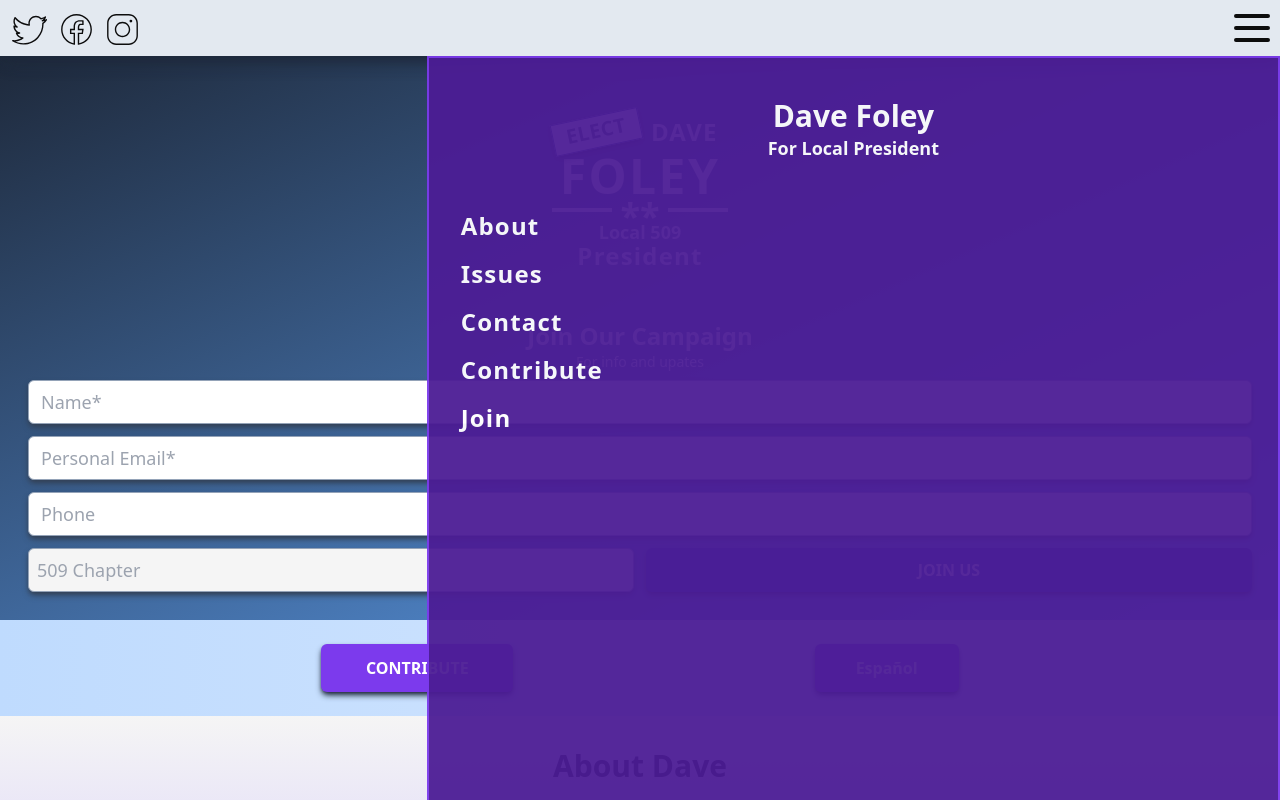
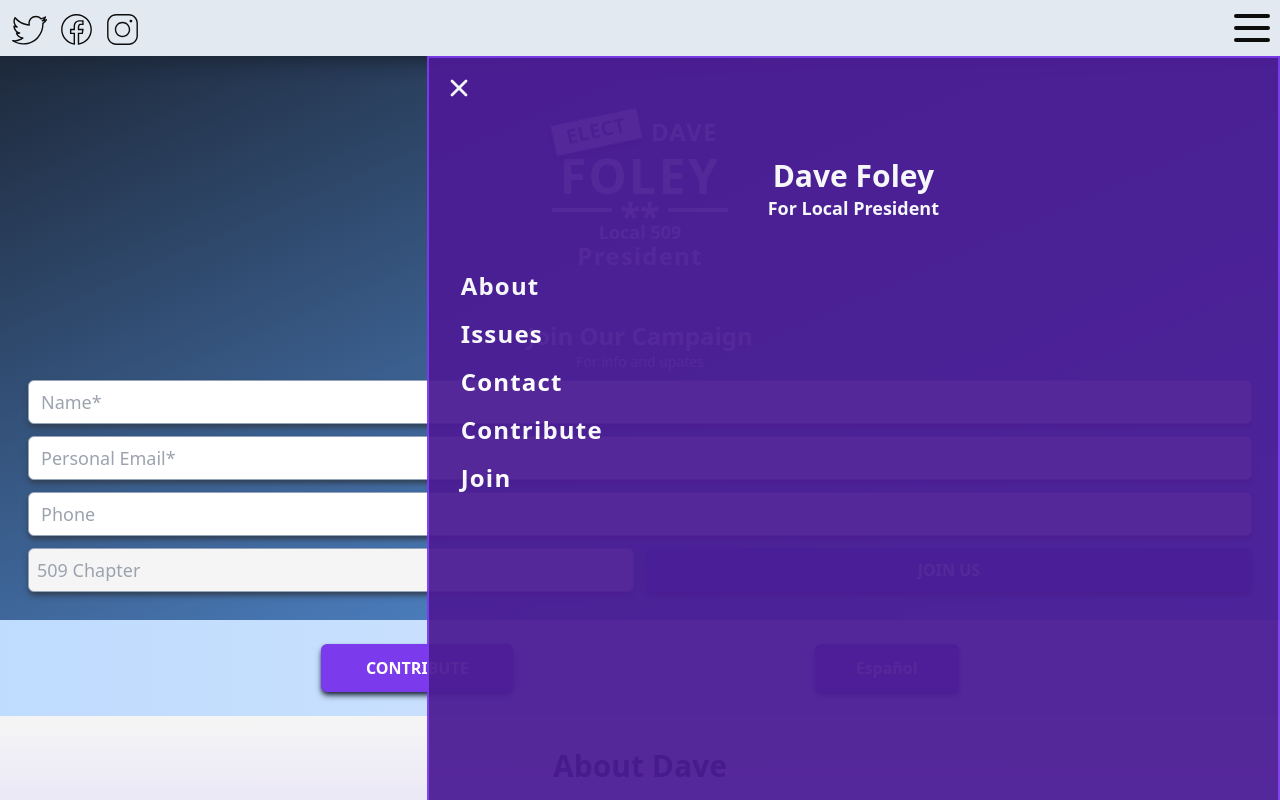
Before and after one commit to rstott87/Foley_Campaign, a React (Vite) app: page / in a window 1280 px wide. Both pictures are taken after a click on the element 1252 px from the left and 28 px from the top of the page. Shown: the top 800 px of the page. Built offline with nearby package versions, Linux system fonts and the light colour scheme.

Commit message:
white x in corner of openNavMenu, now closes menu

```diff
--- a/src/App.jsx
+++ b/src/App.jsx
@@ -1,45 +1,51 @@
-import { useState } from 'react'
-import logo from './logo.svg'
-import './App.css'
-import NavBar from './components/NavBar'
-import MainSection from './components/MainSetion'
-import MiddleSection from './components/MiddleSection'
-import BottomSection from './components/BottomSection'
-import Button from './components/UI/Button'
-import NavMenu from './components/NavMenu'
-import PreviousMap from 'postcss/lib/previous-map'
+import { useState } from "react";
+import logo from "./logo.svg";
+import "./App.css";
+import NavBar from "./components/NavBar";
+import MainSection from "./components/MainSetion";
+import MiddleSection from "./components/MiddleSection";
+import BottomSection from "./components/BottomSection";
+import Button from "./components/UI/Button";
+import NavMenu from "./components/NavMenu";
+import PreviousMap from "postcss/lib/previous-map";
 
 function App() {
-  const [count, setCount] = useState(0)
+  const [count, setCount] = useState(0);
   const [language, setLanguage] = useState("English");
   const [menuOpen, setMenuOpen] = useState(false);
 
   const menuClickHandler = () => {
     if (menuOpen) {
-      setMenuOpen(false)
-    }
-    else {
+      setMenuOpen(false);
+    } else {
       setMenuOpen(true);
     }
-  }
+  };
 
   const clickHandler = () => {
     if (language === "English") {
-      setTimeout(function(){setLanguage("Spanish")},400)
+      setTimeout(function () {
+        setLanguage("Spanish");
+      }, 400);
+    } else {
+      setTimeout(function () {
+        setLanguage("English");
+      }, 400);
     }
-    else {
-      setTimeout(function(){setLanguage("English")},400);
-    }
-  }
+  };
   return (
     <div className="App">
-      <NavBar menuClickHandler={menuClickHandler}/>
-      {menuOpen?<NavMenu language={language}/>:false}
+      <NavBar menuClickHandler={menuClickHandler} />
+      {menuOpen ? (
+        <NavMenu menuClickHandler={menuClickHandler} language={language} />
+      ) : (
+        false
+      )}
       <MainSection language={language} />
       <MiddleSection language={language} clickHandler={clickHandler} />
       <BottomSection />
     </div>
-  )
+  );
 }
 
-export default App
+export default App;
--- a/src/components/NavMenu.jsx
+++ b/src/components/NavMenu.jsx
@@ -1,7 +1,9 @@
+import CloseXButton from './UI/CloseXButton'
+
 function NavMenu(props) {
   return (
     <div className="fixed right-0 z-50 h-screen w-2/3 border-2 border-violet-600 bg-violet-900 text-center text-3xl font-bold text-white opacity-95 ">
-      {" "}
+     <CloseXButton menuClickHandler={props.menuClickHandler}/>
       <p className="pt-10">Dave Foley</p>
       <p className="text-lg">
         {props.language === "English"
--- /dev/null
+++ b/src/components/UI/CloseXButton.jsx
@@ -0,0 +1,20 @@
+function CloseXButton(props){
+
+    return (
+      <div onClick = {props.menuClickHandler} className="p-4">
+          <svg
+            xmlns="http://www.w3.org/2000/svg"
+            className="h-7 w-7"
+            viewBox="0 0 20 20"
+            fill="currentColor"
+          >
+            <path
+              fillRule="evenodd"
+              d="M4.293 4.293a1 1 0 011.414 0L10 8.586l4.293-4.293a1 1 0 111.414 1.414L11.414 10l4.293 4.293a1 1 0 01-1.414 1.414L10 11.414l-4.293 4.293a1 1 0 01-1.414-1.414L8.586 10 4.293 5.707a1 1 0 010-1.414z"
+              clipRule="evenodd"
+            />
+          </svg>
+      </div>
+    );
+}
+export default CloseXButton;
```
